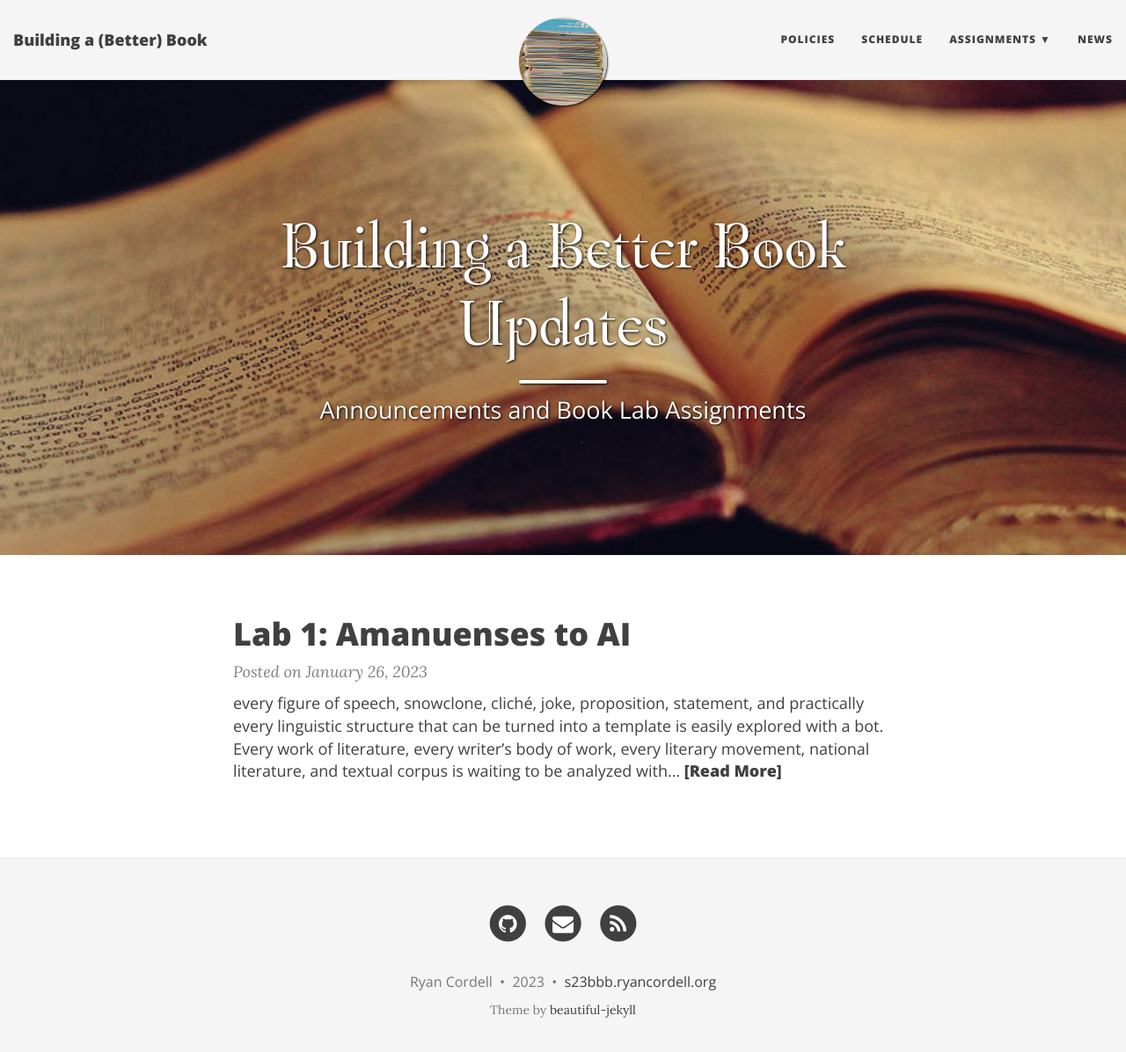
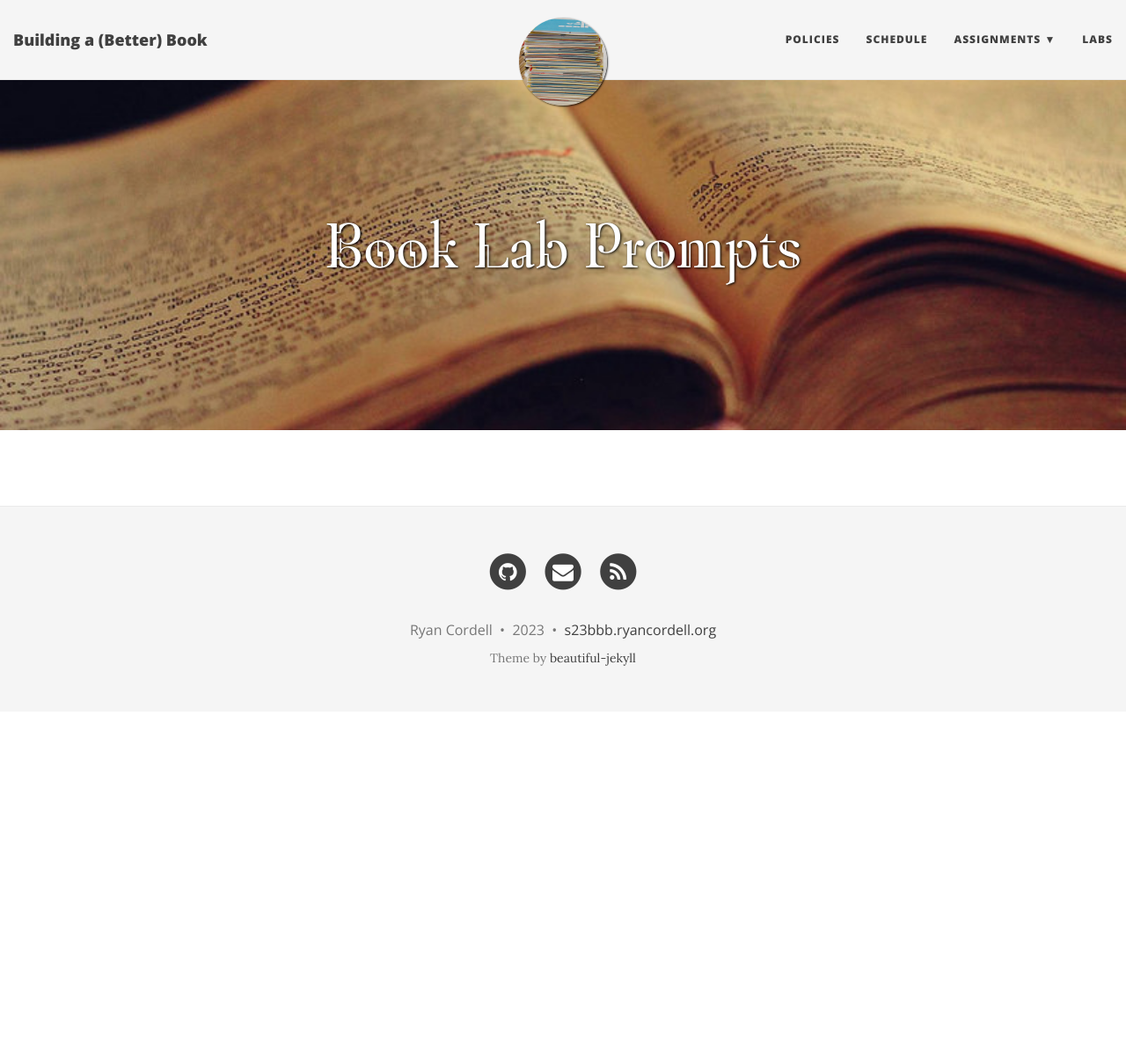
Before and after one commit to rccordell/s23bbb, a Jekyll site: the page built from labs/index.html, in a window 1280 px wide and 1209 px high. Shown: the top 1196 px of the window at 88% size. Built offline with Jekyll 4.4.1, drawn with Linux system fonts in a browser that asks for light colours; nearby versions of some CDN libraries; some web fonts are replaced; the list of posts is cut into pages by our own code.

Commit message:
fix lab page

```diff
--- a/_config.yml
+++ b/_config.yml
@@ -31,7 +31,7 @@
     - Discussion Prep: "assignments/discussion-prep/"
     - Book Labs: "assignments/book-labs/"
     - Semester Book Project: "assignments/book-project/"
-  News: "news"
+  Labs: "labs"
 
 
 # Image to show in the navigation bar - image must be a square (width = height)
--- a/news/index.html
+++ b/labs/index.html
@@ -1,7 +1,6 @@
 ---
 layout: page
-title: Building a Better Book Updates
-subtitle: Announcements and Book Lab Assignments
+title: Book Lab Prompts
 use-site-title: true
 bigimg: /img/32004918513_48fc6589d4_c.jpg
 ---
```
